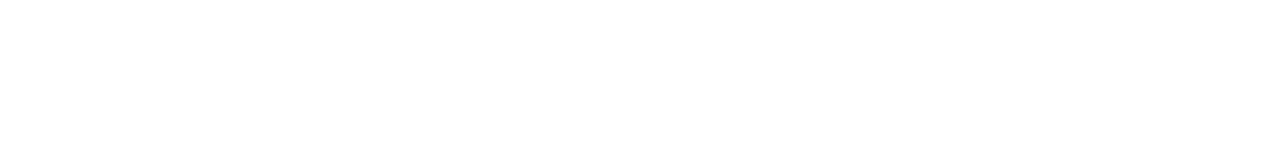
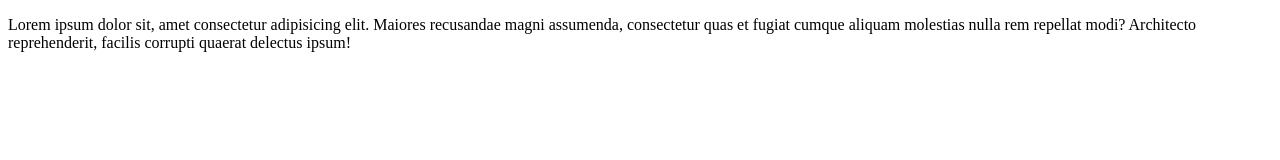
Before and after one commit to Jorge5452/jorge5452.github.io, a plain HTML site: page index.html in a window 1280 px wide. Drawn offline with Linux system fonts and the light colour scheme.

Commit message:
Agregado Div Contenedor

```diff
--- a/index.html
+++ b/index.html
@@ -14,6 +14,15 @@
             </div>
         </header>
 
+        <div class="container">
+            <div class="rown">
+                <p>Lorem ipsum dolor sit, amet consectetur adipisicing elit.
+                    Maiores recusandae magni assumenda, consectetur quas et
+                    fugiat cumque aliquam molestias nulla rem repellat modi?
+                    Architecto reprehenderit, facilis corrupti quaerat delectus
+                    ipsum!</p>
+            </div>
+        </div>
 
 
     </body>
```
Lines whose indentation alone changed are shown as unchanged.
